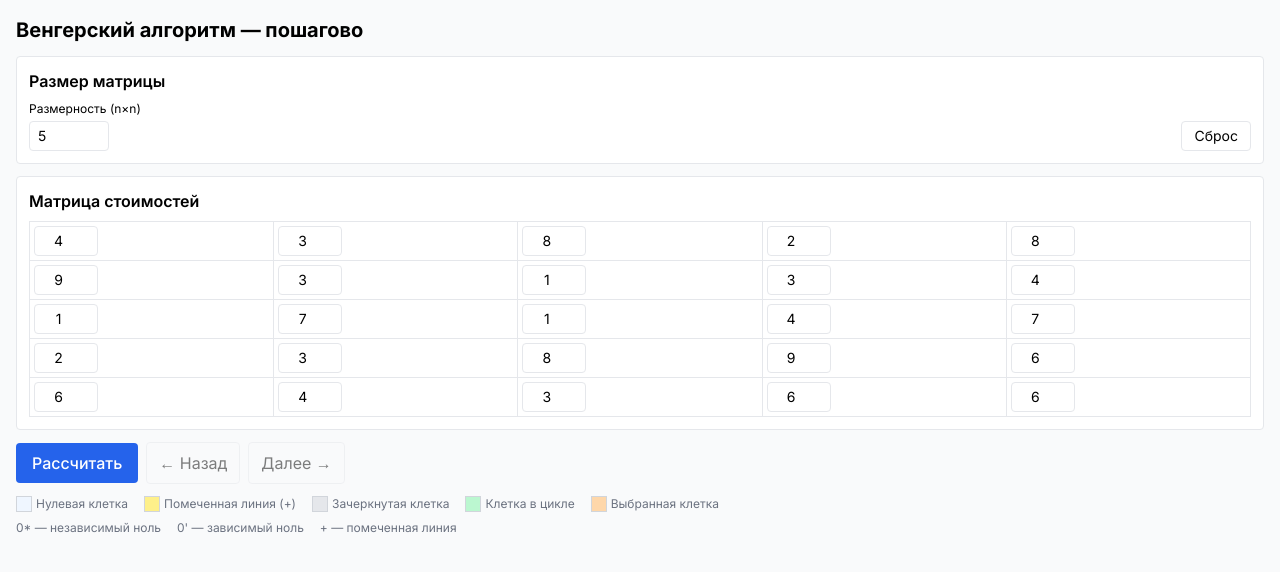
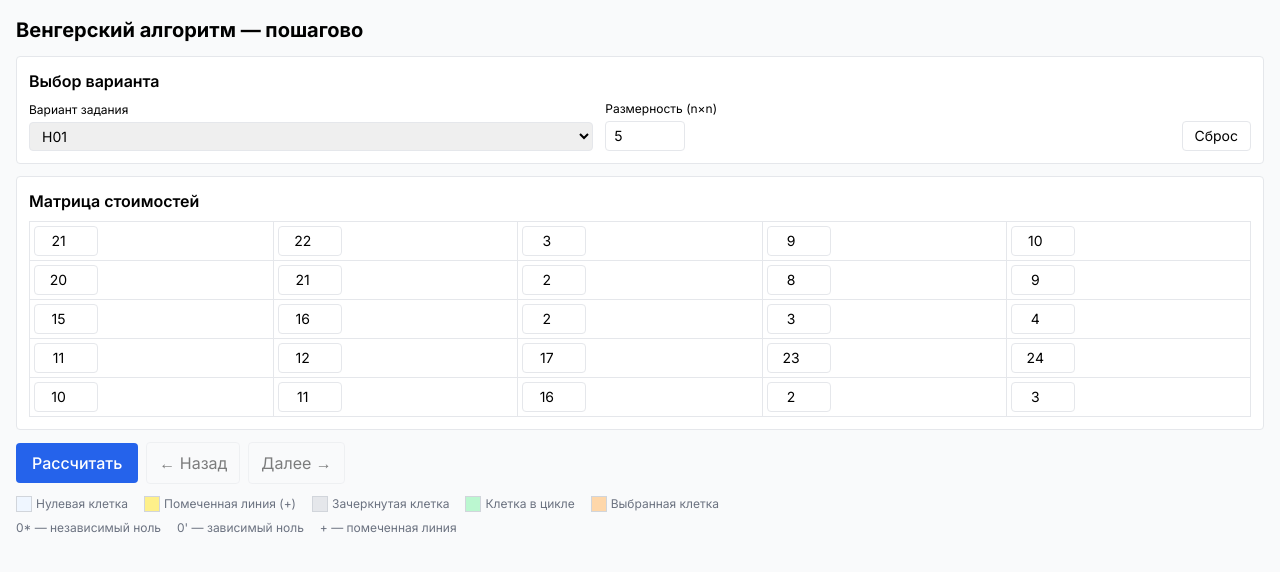
Before and after one commit to CreatorOfMiracle/mgtu_bozhko_rk1, a Next.js app: page / in a window 1280 px wide. Shown: the top 572 px of the page. Built offline with nearby package versions, Linux system fonts and the light colour scheme.

Commit message:
Add predefined matrices for Hungarian algorithm and implement variant selection

```diff
--- a/components/NWCornerStepper.tsx
+++ b/components/NWCornerStepper.tsx
@@ -495,18 +495,40 @@ function computeHungarianSteps(initialMatrix: Matrix): Step[] {
 }
 
 /* ============================== дефолтные данные ============================== */
-const defaultMatrix = [
-  [4, 3, 8, 2, 8],
-  [9, 3, 1, 3, 4],
-  [1, 7, 1, 4, 7],
-  [2, 3, 8, 9, 6],
-  [6, 4, 3, 6, 6],
-];
+const predefinedMatrices: { [key: string]: Matrix } = {
+  'H01': [[21, 22, 3, 9, 10], [20, 21, 2, 8, 9], [15, 16, 2, 3, 4], [11, 12, 17, 23, 24], [10, 11, 16, 2, 3]],
+  'H02': [[23, 24, 5, 9, 10], [22, 23, 4, 8, 9], [17, 18, 3, 3, 4], [11, 12, 17, 1, 2], [10, 11, 16, 0, 1]],
+  'H03': [[7, 2, 1, 9, 4], [9, 6, 9, 5, 5], [3, 8, 3, 1, 8], [7, 9, 4, 2, 2], [8, 4, 7, 4, 8]],
+  'H04': [[5, 7, 6, 9, 5], [6, 7, 6, 2, 7], [8, 9, 13, 10, 10], [5, 7, 6, 4, 8], [6, 7, 8, 5, 9]],
+  'H05': [[2, 10, 9, 7, 2], [15, 4, 14, 8, 2], [13, 14, 10, 9, 6], [4, 6, 13, 19, 5], [6, 5, 9, 9, 10]],
+  'H06': [[7, 3, 5, 5, 2], [2, 6, 3, 1, 5], [6, 9, 2, 2, 2], [7, 3, 2, 4, 4], [5, 4, 5, 4, 6]],
+  'H07': [[21, 22, 3, 4, 10], [20, 21, 2, 8, 9], [15, 16, 2, 6, 8], [10, 11, 17, 23, 4], [10, 11, 16, 3, 23]],
+  'H08': [[23, 24, 5, 9, 10], [22, 23, 4, 8, 9], [10, 18, 21, 3, 4], [11, 11, 17, 21, 22], [10, 11, 16, 20, 21]],
+  'H09': [[1, 2, 1, 3, 1], [2, 2, 2, 1, 3], [1, 1, 1, 3, 4], [1, 1, 3, 5, 4], [4, 2, 2, 1, 3]],
+  'H10': [[10, 5, 9, 18, 11], [13, 19, 6, 12, 14], [3, 2, 4, 4, 5], [18, 9, 12, 17, 15], [11, 6, 14, 19, 10]],
+  'H11': [[10, 5, 9, 18, 11], [13, 19, 6, 12, 14], [3, 2, 4, 4, 5], [18, 9, 12, 17, 15], [11, 6, 14, 19, 12]],
+  'H12': [[9, 20, 60, 15, 21], [38, 71, 69, 49, 60], [28, 13, 80, 28, 34], [58, 34, 13, 15, 25], [30, 3, 53, 20, 26]],
+  'H13': [[2, 4, 2, 2, 4], [4, 2, 3, 4, 3], [4, 3, 1, 1, 1], [3, 1, 2, 2, 2], [1, 3, 1, 2, 4]],
+  'H14': [[3, 2, 4, 1, 2], [3, 2, 3, 1, 3], [4, 1, 1, 4, 1], [2, 2, 4, 2, 1], [3, 2, 4, 3, 4]],
+  'H15': [[12, 14, 12, 18, 14], [16, 10, 10, 16, 12], [10, 8, 8, 12, 10], [8, 12, 16, 14, 16], [10, 16, 18, 16, 16]],
+  'H16': [[17, 12, 11, 19, 14], [19, 16, 19, 15, 15], [13, 18, 13, 11, 18], [17, 19, 14, 12, 12], [18, 14, 17, 14, 18]],
+  'H17': [[11, 12, 11, 13, 11], [12, 12, 12, 11, 13], [11, 11, 11, 13, 14], [11, 11, 13, 15, 14], [14, 12, 12, 11, 13]],
+  'H18': [[23, 12, 24, 21, 12], [23, 12, 23, 21, 13], [24, 11, 21, 24, 11], [22, 12, 24, 23, 11], [23, 12, 24, 23, 14]],
+  'H19': [[8, 7, 3, 9, 7], [4, 9, 8, 5, 2], [5, 2, 1, 7, 1], [4, 2, 1, 7, 9], [8, 5, 1, 6, 4]],
+  'H20': [[6, 4, 9, 13, 10], [14, 10, 5, 11, 6], [9, 15, 12, 9, 14], [12, 18, 8, 14, 11], [8, 13, 16, 7, 16]],
+  'H21': [[5, 1, 4, 8, 2], [1, 3, 5, 2, 3], [9, 9, 3, 1, 8], [2, 2, 4, 5, 6], [4, 8, 9, 6, 7]],
+  'H22': [[3, 1, 2, 3, 4], [2, 4, 4, 3, 2], [4, 3, 4, 1, 4], [5, 6, 4, 1, 4], [2, 1, 5, 1, 7]],
+  'H23': [[1, 2, 1, 3, 1], [2, 2, 1, 1, 2], [1, 2, 2, 3, 2], [3, 1, 3, 5, 4], [2, 3, 4, 4, 3]],
+  'H24': [[5, 3, 2, 2, 3], [3, 2, 1, 4, 2], [1, 1, 1, 3, 4], [3, 3, 4, 1, 1], [4, 3, 1, 1, 2]],
+};
+
+const defaultMatrix = predefinedMatrices['H01'];
 
 /* ============================== компонент ============================== */
 export default function HungarianAlgorithm() {
   const [n, setN] = useState(5);
   const [matrix, setMatrix] = useState<Matrix>(defaultMatrix);
+  const [selectedVariant, setSelectedVariant] = useState('H01');
 
   const [steps, setSteps] = useState<Step[]>([]);
   const [cursor, setCursor] = useState(0);
@@ -523,9 +545,21 @@ export default function HungarianAlgorithm() {
 
   const resetAll = () => {
     setN(5);
-    setMatrix(defaultMatrix);
+    setSelectedVariant('H01');
+    setMatrix(predefinedMatrices['H01']);
     setSteps([]);
     setCursor(0);
+  };
+
+  const handleVariantChange = (variant: string) => {
+    setSelectedVariant(variant);
+    const newMatrix = predefinedMatrices[variant];
+    if (newMatrix) {
+      setN(newMatrix.length);
+      setMatrix(newMatrix);
+      setSteps([]);
+      setCursor(0);
+    }
   };
 
   const calculateTotalCost = () => {
@@ -548,8 +582,20 @@ export default function HungarianAlgorithm() {
       {/* Панель ввода */}
       <div className="grid grid-cols-1 gap-2 sm:gap-3 mb-2 sm:mb-3">
         <div className="border rounded p-2 sm:p-3 bg-white">
-          <div className="font-semibold mb-2 text-xs sm:text-sm md:text-base">Размер матрицы</div>
+          <div className="font-semibold mb-2 text-xs sm:text-sm md:text-base">Выбор варианта</div>
           <div className="flex flex-col sm:flex-row gap-2 sm:gap-3 items-stretch sm:items-end">
+            <div className="flex-1">
+              <label className="block text-[10px] sm:text-xs mb-1">Вариант задания</label>
+              <select
+                value={selectedVariant}
+                onChange={e => handleVariantChange(e.target.value)}
+                className="border rounded px-2 py-1 w-full text-sm"
+              >
+                {Object.keys(predefinedMatrices).map(key => (
+                  <option key={key} value={key}>{key}</option>
+                ))}
+              </select>
+            </div>
             <div className="flex-1">
               <label className="block text-[10px] sm:text-xs mb-1">Размерность (n×n)</label>
               <input
```
